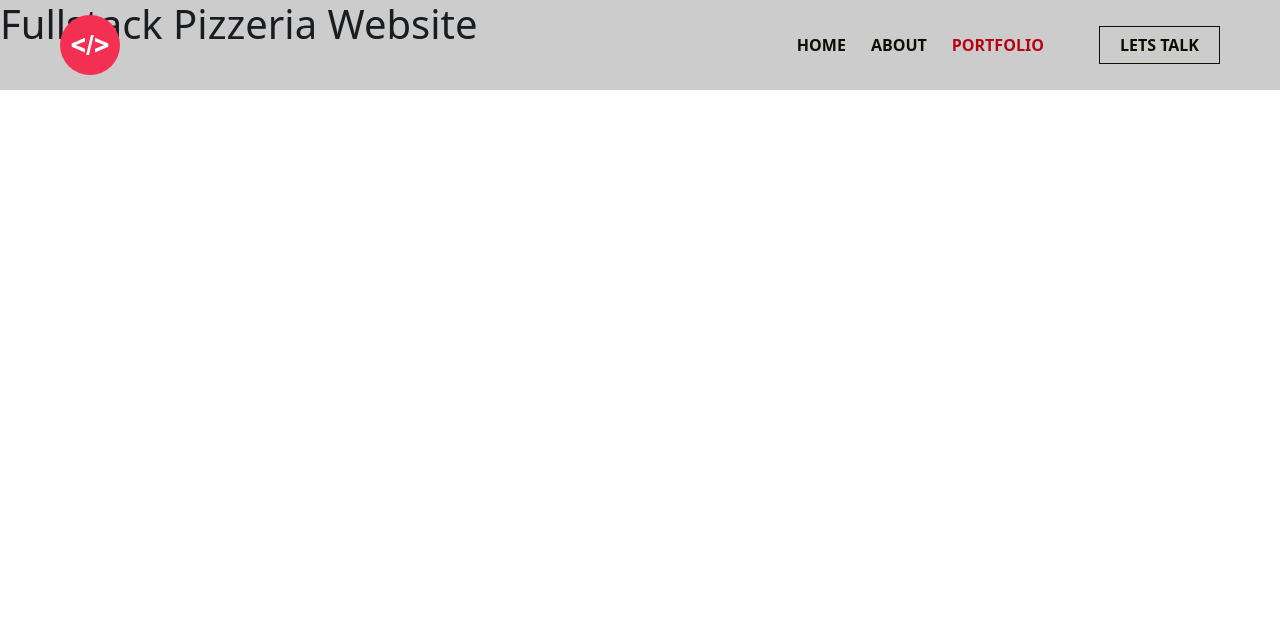
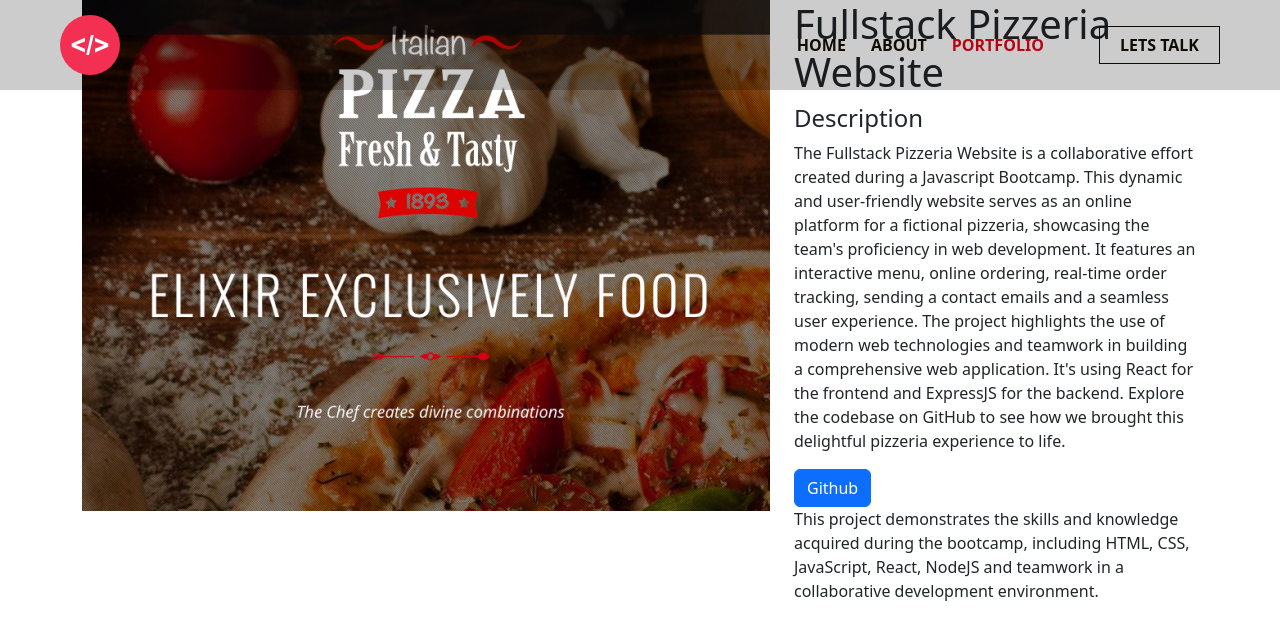
Before and after one commit to Nikolla2000/React-Portfolio-Website, a React (Vite) app in the folder client/: page /portfolio/project/1 in a window 1280 px wide. Shown: the top 640 px of the page. Built offline with nearby package versions, Linux system fonts and the light colour scheme.

Commit message:
Added the detailed description for the pizzeria website
Added the first detailed description which will be present on every project page

```diff
--- a/client/src/Components/Portfolio/portfolioData.js
+++ b/client/src/Components/Portfolio/portfolioData.js
@@ -5,6 +5,8 @@ const portfolioData = [
         alternateImgPath: "../../../src/assets/images/projects/restaurant-project.png",
         title: "Fullstack Pizzeria Website",
         description: "Pizzeria Website for which I contributed in a team in a Javascript Bootcamp",
+        detailedDescription: "The Fullstack Pizzeria Website is a collaborative effort created during a Javascript Bootcamp. This dynamic and user-friendly website serves as an online platform for a fictional pizzeria, showcasing the team's proficiency in web development. It features an interactive menu, online ordering, real-time order tracking, sending a contact emails and a seamless user experience. The project highlights the use of modern web technologies and teamwork in building a comprehensive web application. It's using React for the frontend and ExpressJS for the backend. Explore the codebase on GitHub to see how we brought this delightful pizzeria experience to life.",
+        skillsDemonstrated: "This project demonstrates the skills and knowledge acquired during the bootcamp, including HTML, CSS, JavaScript, React, NodeJS and teamwork in a collaborative development environment.",
         video: true,
         link: "https://github.com/advanceacademy/bootcamp-js-june-23"
     },
--- a/client/src/Pages/PortfolioPage/singleProjectPage/SingleProjectPage.jsx
+++ b/client/src/Pages/PortfolioPage/singleProjectPage/SingleProjectPage.jsx
@@ -1,6 +1,7 @@
 import { useParams } from "react-router-dom";
 import portfolioData from "../../../Components/Portfolio/portfolioData";
 import { useEffect, useState } from "react";
+import { Container, Row, Col, Button } from "react-bootstrap";
 
 const SingleProjectPage = () => {
     const { projectId } = useParams()
@@ -13,7 +14,25 @@ const SingleProjectPage = () => {
     return (
         <div className="single-project-page-wrapper">
             {projectData && (
-                <h1>{projectData.title}</h1>
+
+                <Container>
+                    <Row>
+                        <Col>
+                            <div className="project-img-wrapper">
+                                {projectData.alternateImgPath ?
+                                <img src={projectData.alternateImgPath} alt={`${projectData.title} image`}/>
+                                : <img src={projectData.imgPath} alt={`${projectData.title} image`}/>}
+                            </div>
+                        </Col>
+                        <Col>
+                            <h1>{projectData.title}</h1>
+                            <h4>Description</h4>
+                            <p>{projectData.detailedDescription}</p>
+                            <Button>Github</Button>
+                            <p>{projectData.skillsDemonstrated}</p>
+                        </Col>
+                    </Row>
+                </Container>
             )}
         </div>
     );
```
